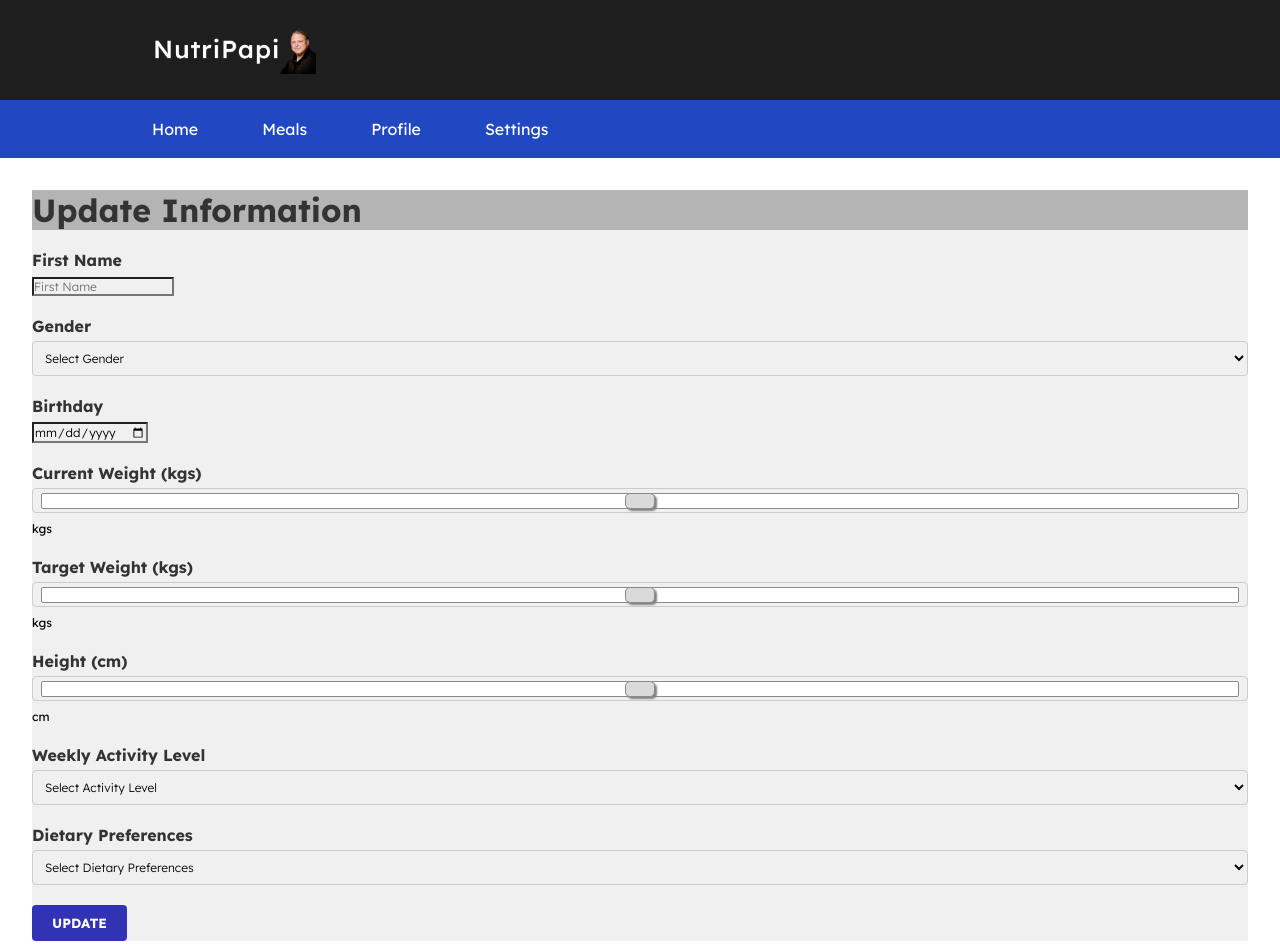
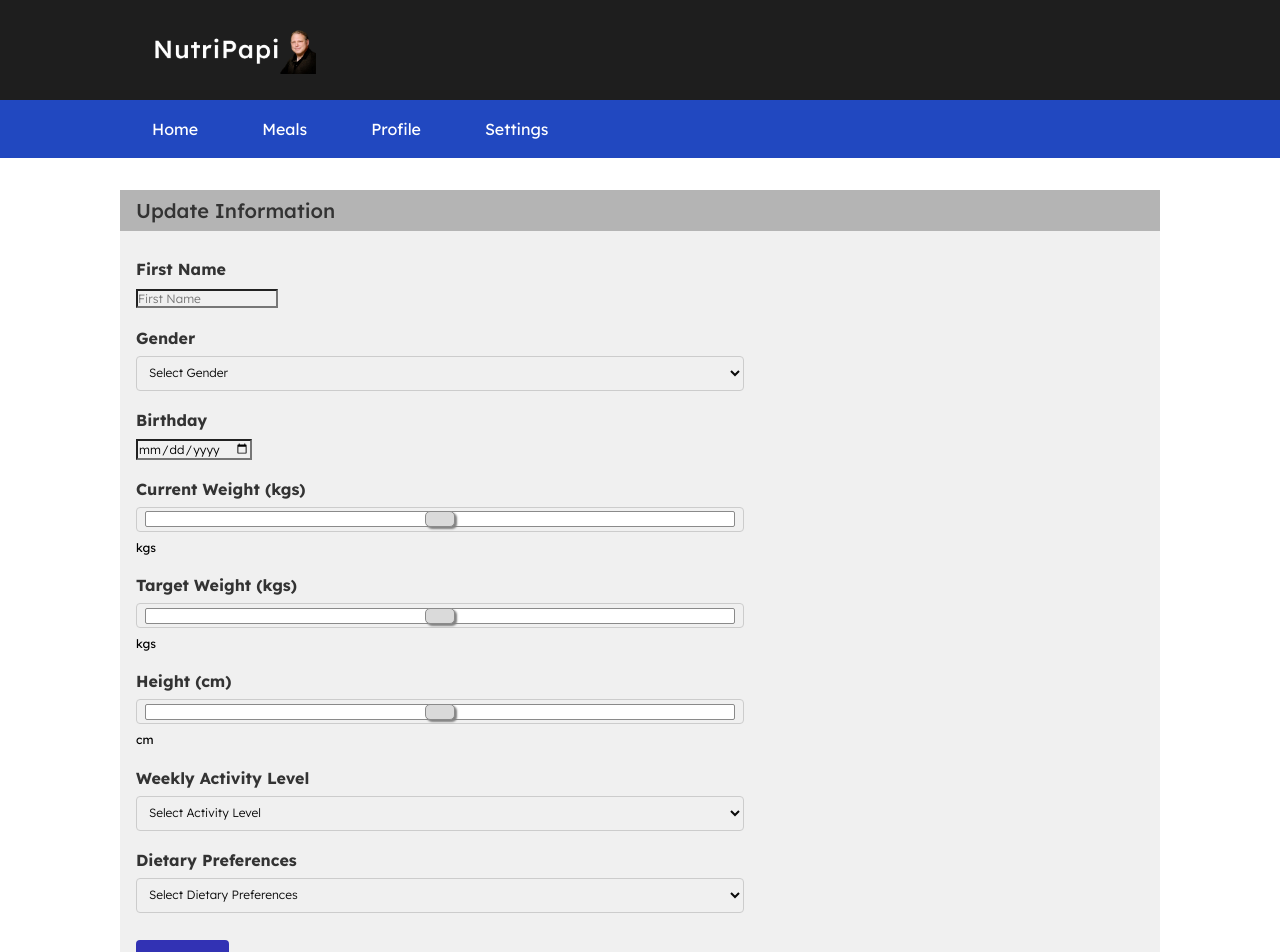
Before and after one commit to shyamddesai/NutriPapi, a React (Create React App) app in the folder reactfront/: page /profile in a window 1280 px wide. Shown: the top 952 px of the page. Built offline with nearby package versions, Linux system fonts and the light colour scheme; no server answers.

Commit message:
updated the css

```diff
--- a/reactfront/src/components/Profile/profile.css
+++ b/reactfront/src/components/Profile/profile.css
@@ -13,23 +13,30 @@
 
   .profile{
     background: #F0F0F0;
-    width: 100%
+    width: 100%;
+    max-width: 65rem;
   }
 
   .updateUserInfo h1 {
     color: #333;
     background: #B4B4B4;
+    height: auto;
+    padding: 0.5rem 1rem;
+    font-size: 20px;
+    font-weight: 500;
+    width: 100%;
     margin-bottom: 20px;
   }
 
   .formGroup {
-    margin-bottom: 20px;
-    width: 100%;
+    padding: 0.5rem 1rem;
+    margin-bottom: 0.2rem;
+    width: 40rem;
   }
 
   .formGroup label {
     display: block;
-    margin-bottom: 5px;
+    /* margin-bottom: 1rem; */
     color: #333;
     font-weight: bold;
   }
@@ -76,9 +83,13 @@
     padding: 10px 20px;
     cursor: pointer;
     border-radius: 4px;
-    font-weight: bold;
+    font-weight: 500;
     text-transform: uppercase;
+    margin-top: 1rem;
+    margin-left: 1rem;
+    margin-bottom: 2rem;
   }
+
 
   .formSubmitButton:hover {
     background-color: #2828a5;
```
Also changed, not shown: 1 other file (tests, documents, lock files or other folders).
